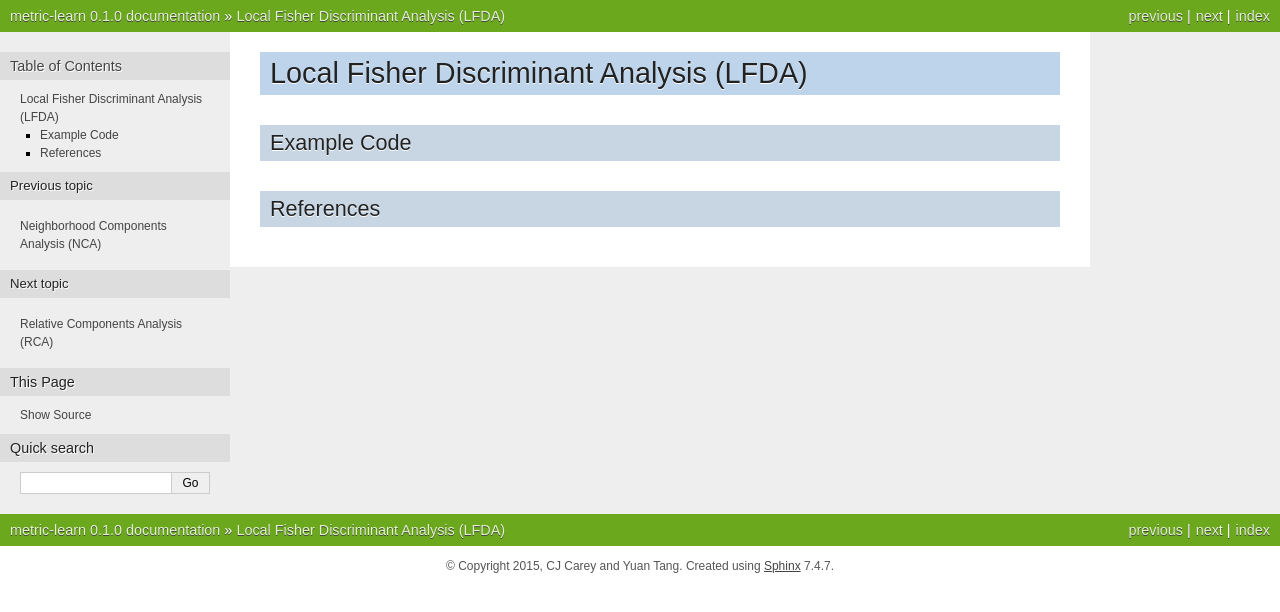
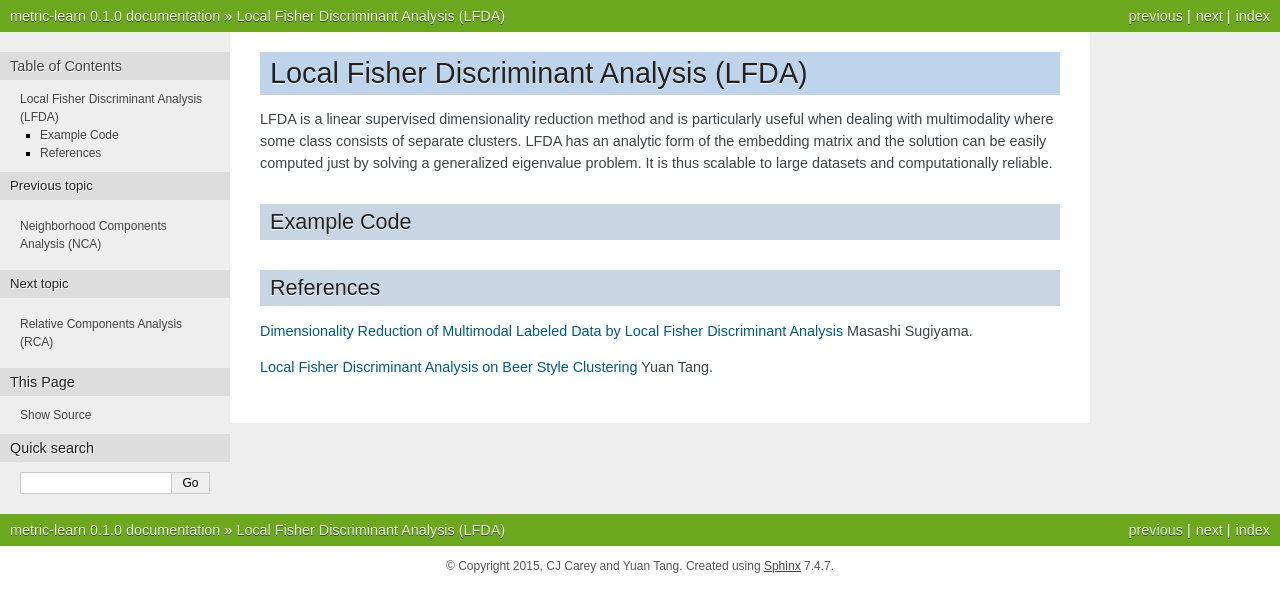
Before and after one commit to scikit-learn-contrib/metric-learn, a Sphinx documentation site: the page built from doc/source/algorithms/lfda.rst, in a window 1280 px wide. Shown: the top 612 px of the page. Built offline with Sphinx 7.4.7, drawn with Linux system fonts in a browser that asks for light colours.

Commit message:
Updated references for doc

```diff
--- a/doc/source/algorithms/itml.rst
+++ b/doc/source/algorithms/itml.rst
@@ -16,4 +16,4 @@ After loading the iris data, we apply ITML:
 
 References
 ------------------
-`Information-theoretic Metric Learning <http://machinelearning.wustl.edu/mlpapers/paper_files/icml2007_DavisKJSD07.pdf>`_ Davis, Jason V., et al.
+`Information-theoretic Metric Learning <http://machinelearning.wustl.edu/mlpapers/paper_files/icml2007_DavisKJSD07.pdf>`_ Jason V. Davis, et al.
--- a/doc/source/algorithms/lfda.rst
+++ b/doc/source/algorithms/lfda.rst
@@ -1,8 +1,12 @@
 Local Fisher Discriminant Analysis (LFDA)
 =====================================
+LFDA is a linear supervised dimensionality reduction method and is particularly useful when dealing with multimodality where some class consists of separate clusters. LFDA has an analytic form of the embedding matrix and the solution can be easily computed just by solving a generalized eigenvalue problem. It is thus scalable to large datasets and computationally reliable.
 
 Example Code
 ------------------
 
 References
 ------------------
+`Dimensionality Reduction of Multimodal Labeled Data by Local Fisher Discriminant Analysis <http://www.ms.k.u-tokyo.ac.jp/2007/LFDA.pdf>`_ Masashi Sugiyama.
+
+`Local Fisher Discriminant Analysis on Beer Style Clustering <https://gastrograph.com/resources/whitepapers/local-fisher-discriminant-analysis-on-beer-style-clustering.html#>`_ Yuan Tang.
--- a/doc/source/algorithms/rca.rst
+++ b/doc/source/algorithms/rca.rst
@@ -7,4 +7,4 @@ Example Code
 
 References
 ------------------
-`Adjustment learning and relevant component analysis <http://citeseerx.ist.psu.edu/viewdoc/download?doi=10.1.1.19.2871&rep=rep1&type=pdf>`_ Shental, Noam, et al.
+`Adjustment learning and relevant component analysis <http://citeseerx.ist.psu.edu/viewdoc/download?doi=10.1.1.19.2871&rep=rep1&type=pdf>`_ Noam Shental, et al.
```
